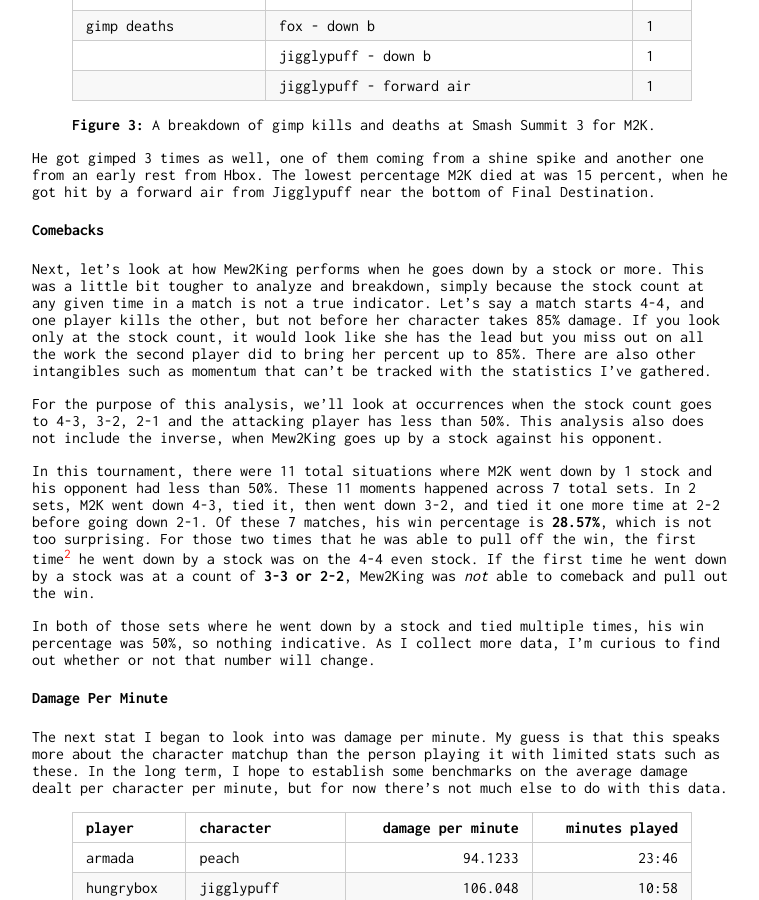
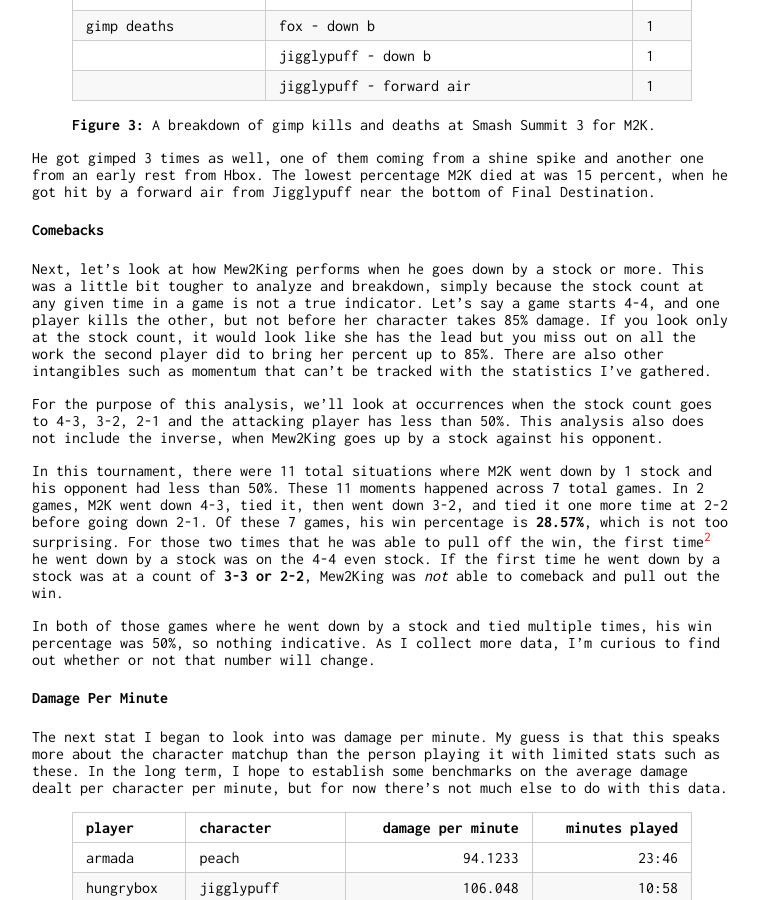
Before and after one commit to phouse512/games, a Jekyll site: the page built from games/_posts/2016-11-23-m2k-smash-summit.md, in a window 1280 px wide and 900 px high, scrolled down 2402 px. Shown: the whole window, without its empty margins (258-1017 px from the left). Built offline with Jekyll 4.4.1, drawn with Linux system fonts in a browser that asks for light colours; a script that is not in the unit is left out; some of the changed text lies outside the part shown.

Commit message:
fixing terminology

```diff
--- a/games/_posts/2016-11-23-m2k-smash-summit.md
+++ b/games/_posts/2016-11-23-m2k-smash-summit.md
@@ -54,7 +54,7 @@
 this is also when he 3-0'd Leffen in Winner's Quarterfinal. Unfortunately
 here, most of the win-loss records are representative of specific rounds in the
 tournament, versus single players. You can see the Marth-Peach matchup versus
-Armada, the Fox-Jigglypuff from Losers' Finals with Hbox, and the 5-set match
+Armada, the Fox-Jigglypuff from Losers' Finals with Hbox, and the 5-game set
 with S2J (Sheik-Captain Falcon). In time as I catalogue and annotate more
 tournaments, I hope to be able to show large collections of pro character
 matchups.
@@ -64,7 +64,7 @@
 both heavy damage hitters and can kill quickly. The sole long game with
 Marth-Peach also makes sense. Surprisingly, the Fox-Jigglypuff matchup was the
 third-fastest, coming in at 3:39.33. From what I've seen, Hbox's Jigglypuff
-matches sometimes take quite a while, but I'm attributing this to M2K pulling
+games sometimes take quite a while, but I'm attributing this to M2K pulling
 out Fox, a character he doesn't play as much.
 
 <figure>
@@ -152,8 +152,8 @@
 
 Next, let's look at how Mew2King performs when he goes down by a stock or more.
 This was a little bit tougher to analyze and breakdown, simply because the
-stock count at any given time in a match is not a true indicator. Let's say
-a match starts 4-4, and one player kills the other, but not before her
+stock count at any given time in a game is not a true indicator. Let's say
+a game starts 4-4, and one player kills the other, but not before her
 character takes 85% damage. If you look only at the stock count, it would look
 like she has the lead but you miss out on all the work the second player did
 to bring her percent up to 85%. There are also other intangibles such as momentum
@@ -166,14 +166,14 @@
 
 In this tournament, there were 11 total situations where M2K went down
 by 1 stock and his opponent had less than 50%. These 11 moments happened across
-7 total sets. In 2 sets, M2K went down 4-3, tied it, then went down 3-2,
-and tied it one more time at 2-2 before going down 2-1. Of these 7 matches, his
+7 total games. In 2 games, M2K went down 4-3, tied it, then went down 3-2,
+and tied it one more time at 2-2 before going down 2-1. Of these 7 games, his
 win percentage is __28.57%__, which is not too surprising. For those two times that
 he was able to pull off the win, the first time[^2] he went down by a stock was on the 4-4
 even stock. If the first time he went down by a stock was at a count of __3-3 or
 2-2__, Mew2King was *not* able to comeback and pull out the win.
 
-In both of those sets where he went down by a stock and tied multiple times, his win
+In both of those games where he went down by a stock and tied multiple times, his win
 percentage was 50%, so nothing indicative. As I collect more data, I'm curious
 to find out whether or not that number will change.
 
```
